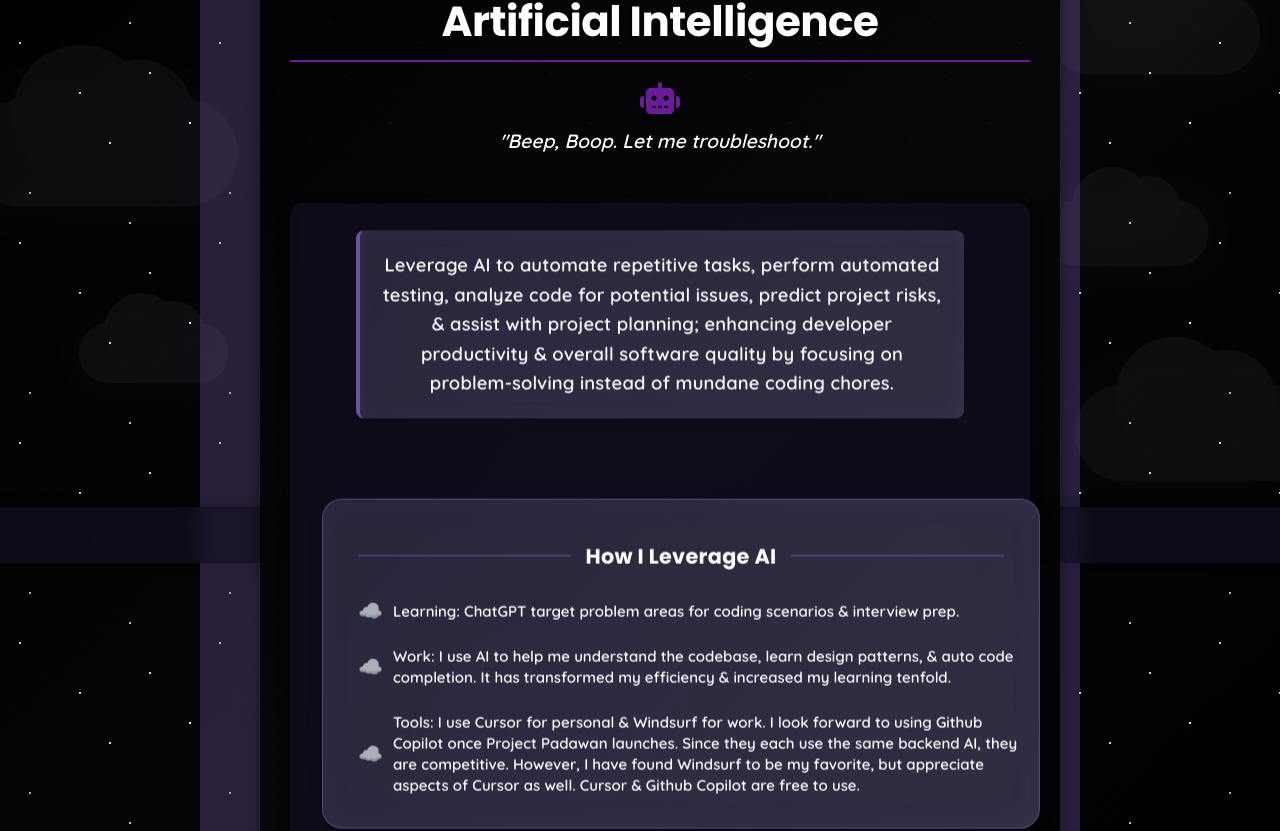
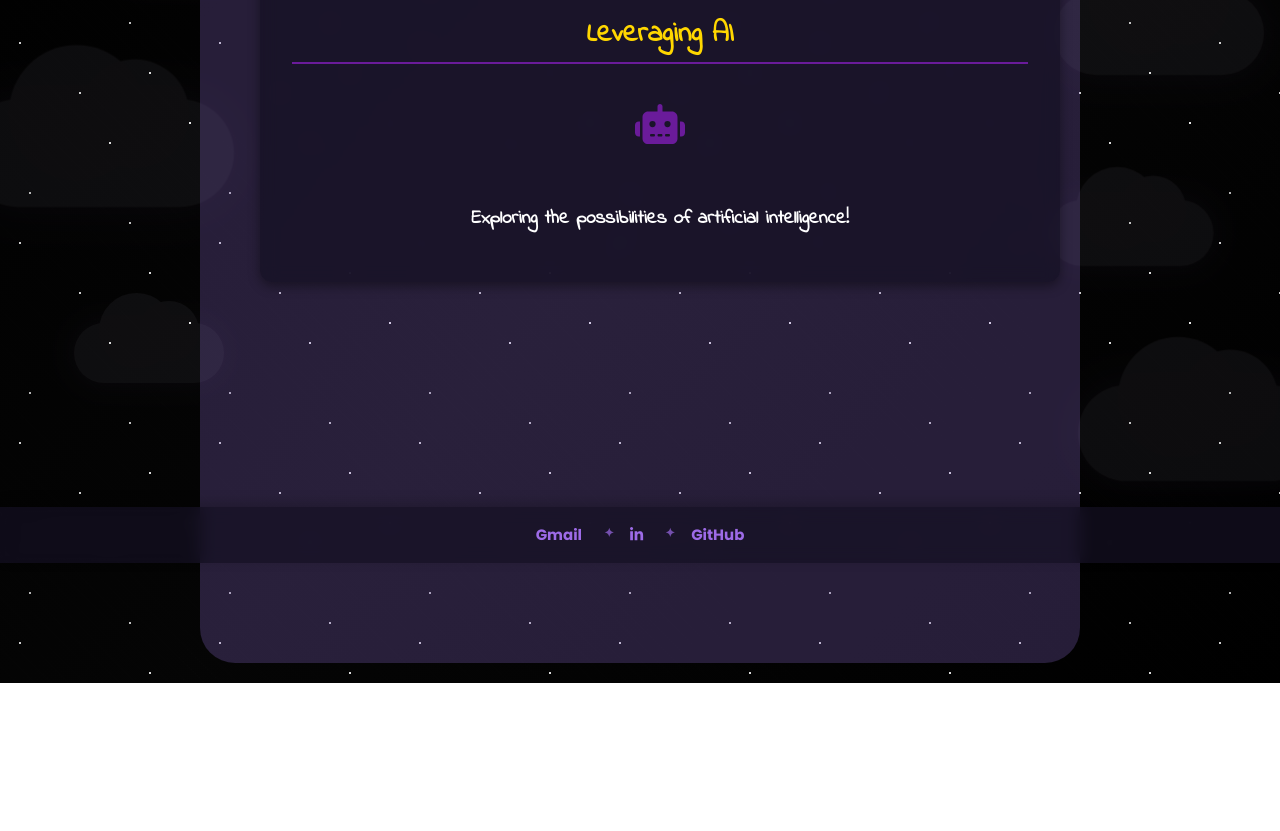
Before and after one commit to jqohayon/html-practice, a React (Vite) app: page /leveraging-ai in a window 1280 px wide. Shown: the part 237-1068 px from the top of the page. After the commit the page ends 920 px from the top, so only its background shows below. Built offline with nearby package versions, Linux system fonts and the light colour scheme.

Commit message:
type fixes

```diff
--- a/src/components/career/Github.tsx
+++ b/src/components/career/Github.tsx
@@ -1,62 +1,23 @@
 import React from 'react';
 import '../GoogleDocViewer.css';
 import { FontAwesomeIcon } from '@fortawesome/react-fontawesome';
-import { faCloud } from '@fortawesome/free-solid-svg-icons';
 import { faGithub } from '@fortawesome/free-brands-svg-icons';
 
 const Github: React.FC = () => {
   return (
-    <div className="doc-container">
-      <h2>GitHub</h2>
-      <div style={{ textAlign: 'center', marginTop: '-15px', marginBottom: '15px' }}>
+    <div className="content-section">
+      <h2>Github Projects</h2>
       <FontAwesomeIcon
         icon={faGithub}
         style={{
-            fontSize: '2rem',
+          fontSize: '2.5rem',
           color: '#6a1b9a',
-            transition: 'all 0.3s ease'
-          }}
-          onMouseEnter={(e) => {
-            e.currentTarget.style.transform = 'scale(1.1)';
-          }}
-          onMouseLeave={(e) => {
-            e.currentTarget.style.transform = 'scale(1)';
+          marginBottom: '1rem'
         }}
       />
-        <p style={{
-          color: '#ffffff',
-          fontSize: '1.2rem',
-          marginTop: '8px',
-          marginBottom: '0',
-          fontStyle: 'italic'
-        }}>Version control made easy.</p>
-      </div>
-      <div className="content-section">
-        <div className="emphasis-box">
-          <h4 style={{ fontSize: '1.3rem' }}>What's the Difference?</h4>
-          <ul>
-            <li><strong>GitHub:</strong> Cloud-based platform that hosts Git repos; allows teams to collaborate, review code, & share projects; it provides extra features like PRs & CI/CD automation, Git alone does not have.</li>
-            <li><strong>Git:</strong> Version control system that runs on your local; tracks changes in your code & allows you to revert, branch, & merge different versions of a project. Git works without an internet connection.</li>
-          </ul>
-        </div>
-
-        <section className="tools-section">
-          <div className="tool-category">
-            <h4 style={{ fontSize: '1.3rem' }}>My Use Cases</h4>
-            <div style={{ color: '#9d6be7', fontSize: '1.1em', display: 'flex', gap: '1.5rem', justifyContent: 'center' }}>
-              <span>Branch</span>
-              <span>Merge</span>
-              <span>Commit</span>
-              <span>Rebase</span>
-            </div>
-            <p style={{ marginTop: '1rem', textAlign: 'center', maxWidth: '800px', margin: '1rem auto 0' }}>
-              I use Git & GitHub in both my current role & personal projects. What started as mild frustration has quickly become an easy way to take a look at version control, collaborate with colleagues, & manage projects, all in the packages of Git & GitHub.
-            </p>
-          </div>
-        </section>
-      </div>
+      <p>Check out my latest projects and contributions!</p>
     </div>
   );
-}
+};
 
 export default Github;
--- a/src/components/career/LeveragingAI.tsx
+++ b/src/components/career/LeveragingAI.tsx
@@ -1,154 +1,22 @@
 import React from 'react';
-import monsterImage from '../../assets/Monster_3-removebg-preview.png';
-import '../GoogleDocViewer.css';
 import { FontAwesomeIcon } from '@fortawesome/react-fontawesome';
-import { faRobot, faCloud } from '@fortawesome/free-solid-svg-icons';
+import { faRobot } from '@fortawesome/free-solid-svg-icons';
 
 const LeveragingAI: React.FC = () => {
   return (
-    <div className="doc-container">
-      <h2>Artificial Intelligence</h2>
-      <div style={{ textAlign: 'center', marginTop: '-15px', marginBottom: '15px' }}>
-        <a
-          href="https://www.cursor.com/"
-          target="_blank"
-          rel="noopener noreferrer"
-          style={{
-            cursor: 'pointer',
-            display: 'inline-block'
-          }}
-        >
+    <div className="content-section">
+      <h2>Leveraging AI</h2>
       <FontAwesomeIcon
         icon={faRobot}
         style={{
-              fontSize: '2rem',
+          fontSize: '2.5rem',
           color: '#6a1b9a',
-              transition: 'all 0.3s ease'
-            }}
-            onMouseEnter={(e) => {
-              e.currentTarget.style.transform = 'scale(1.1)';
-            }}
-            onMouseLeave={(e) => {
-              e.currentTarget.style.transform = 'scale(1)';
+          marginBottom: '1rem'
         }}
       />
-        </a>
-        <p style={{
-          color: '#ffffff',
-          fontSize: '1.2rem',
-          marginTop: '8px',
-          marginBottom: '0',
-          fontStyle: 'italic'
-        }}>"Beep, Boop. Let me troubleshoot."</p>
-      </div>
-      <div className="content-section">
-        {/* DEPRECATED: Alien buddy section - kept for potential future use
-        <div className="alien-buddy-container">
-          <img
-            src={monsterImage}
-            alt="alien buddy"
-            style={{
-              width: '220px',
-              height: 'auto',
-              borderRadius: '16px',
-              transition: 'all 0.3s ease',
-              filter: 'drop-shadow(0 8px 20px rgba(147, 112, 219, 0.4))'
-            }}
-            onMouseEnter={(e) => {
-              e.currentTarget.style.transform = 'scale(1.05) translateY(-5px)';
-              e.currentTarget.style.filter = 'drop-shadow(0 15px 30px rgba(147, 112, 219, 0.6))';
-            }}
-            onMouseLeave={(e) => {
-              e.currentTarget.style.transform = 'scale(1) translateY(0)';
-              e.currentTarget.style.filter = 'drop-shadow(0 8px 20px rgba(147, 112, 219, 0.4))';
-            }}
-          />
-          <img
-            src={monsterImage}
-            alt=""
-            aria-hidden="true"
-            style={{
-              width: '220px',
-              height: '70px',
-              transform: 'scaleY(-1)',
-              opacity: '0.2',
-              maskImage: 'linear-gradient(to bottom, rgba(0,0,0,0.3), transparent 90%)',
-              WebkitMaskImage: 'linear-gradient(to bottom, rgba(0,0,0,0.3), transparent 90%)',
-              marginTop: '-15px',
-              filter: 'blur(1px)'
-            }}
-          />
-          <p style={{
-            position: 'absolute',
-            bottom: '70px',
-            margin: 0,
-            whiteSpace: 'nowrap',
-            fontSize: '1.1rem',
-            fontWeight: 500,
-            color: '#ffffff'
-          }}>If you don't have an AI buddy in your IDE - <span style={{
-            color: '#9d6be7',
-            fontWeight: 900,
-            fontSize: '1.2em',
-            fontStyle: 'italic'
-          }}>GET ONE!</span></p>
-        </div>
-        */}
-
-        <div className="emphasis-box">
-          <p style={{
-            margin: 0,
-            fontSize: '1.15rem',
-            lineHeight: '1.6',
-            letterSpacing: '0.01em'
-          }}>
-            Leverage AI to automate repetitive tasks, perform automated testing, analyze code for potential issues,
-            predict project risks, & assist with project planning; enhancing developer productivity & overall
-            software quality by focusing on problem-solving instead of mundane coding chores.
-          </p>
-        </div>
-
-        <div className="tool-category" style={{ marginTop: '2rem' }}>
-          <h4 style={{ fontSize: '1.3rem', marginBottom: '1rem' }}>How I Leverage AI</h4>
-          <ul style={{ listStyle: 'none', padding: 0, margin: 0 }}>
-            <li style={{ marginBottom: '1rem', display: 'flex', alignItems: 'flex-start', position: 'relative', paddingLeft: '50px' }}>
-              <span style={{
-                position: 'absolute',
-                left: '15px',
-                top: '50%',
-                transform: 'translateY(-50%)',
-                fontSize: '20px',
-                opacity: '0.7'
-              }}>☁️</span>
-              <span><strong>Learning:</strong> ChatGPT target problem areas for coding scenarios & interview prep.</span>
-            </li>
-            <li style={{ marginBottom: '1rem', display: 'flex', alignItems: 'flex-start', position: 'relative', paddingLeft: '50px' }}>
-              <span style={{
-                position: 'absolute',
-                left: '15px',
-                top: '50%',
-                transform: 'translateY(-50%)',
-                fontSize: '20px',
-                opacity: '0.7'
-              }}>☁️</span>
-              <span><strong>Work:</strong> I use AI to help me understand the codebase, learn design patterns, & auto code completion. It has transformed my efficiency & increased my learning tenfold.</span>
-            </li>
-            <li style={{ display: 'flex', alignItems: 'flex-start', position: 'relative', paddingLeft: '50px' }}>
-              <span style={{
-                position: 'absolute',
-                left: '15px',
-                top: '50%',
-                transform: 'translateY(-50%)',
-                fontSize: '20px',
-                opacity: '0.7'
-              }}>☁️</span>
-              <span><strong>Tools:</strong> I use Cursor for personal & Windsurf for work. I look forward to using Github Copilot once Project Padawan launches. Since they each use the same backend AI, they are competitive. However, I have found Windsurf to be my favorite, but appreciate aspects of Cursor as well. Cursor & Github Copilot are free to use.</span>
-            </li>
-          </ul>
-        </div>
-      </div>
+      <p>Exploring the possibilities of artificial intelligence!</p>
     </div>
   );
-}
+};
 
 export default LeveragingAI;
```
Also changed, not shown: src/components/Navigation.tsx (+7 -38 lines), 1 other file (tests, documents, lock files or other folders). Lines whose indentation alone changed are shown as unchanged.
